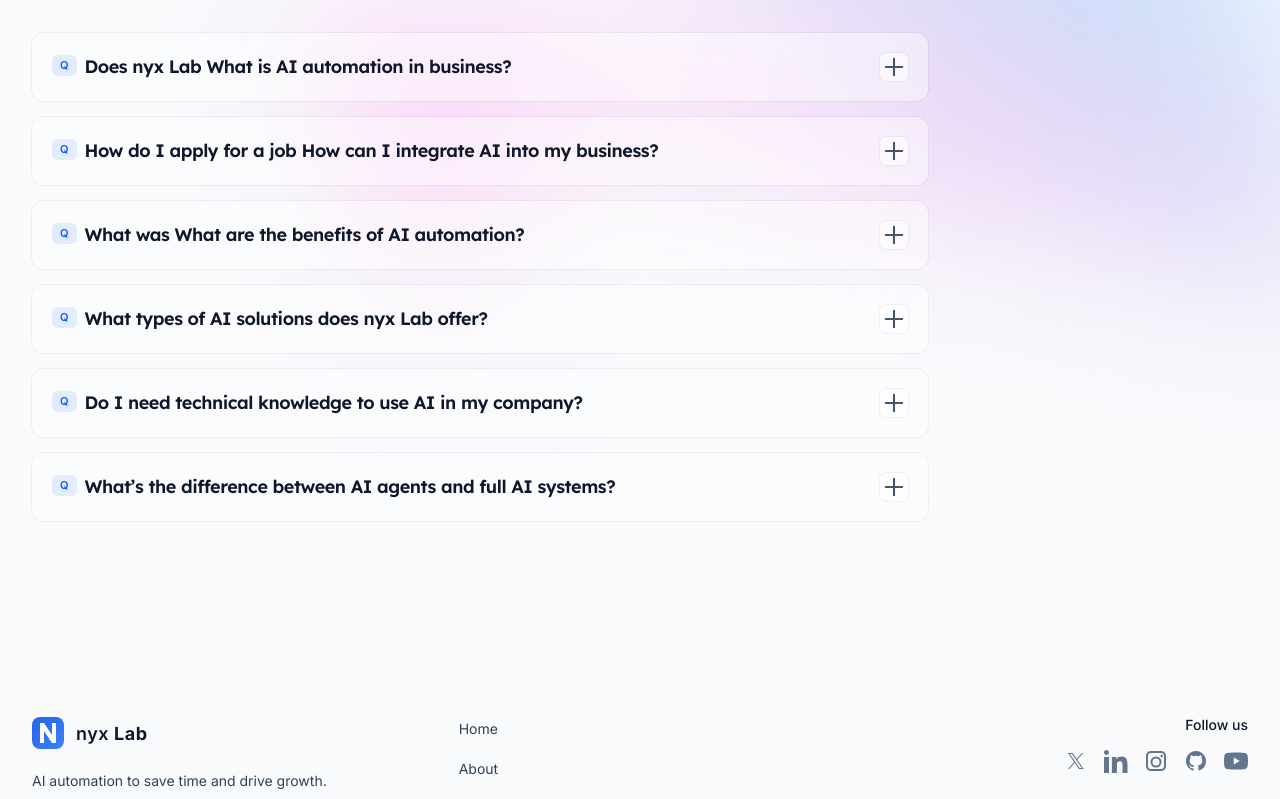
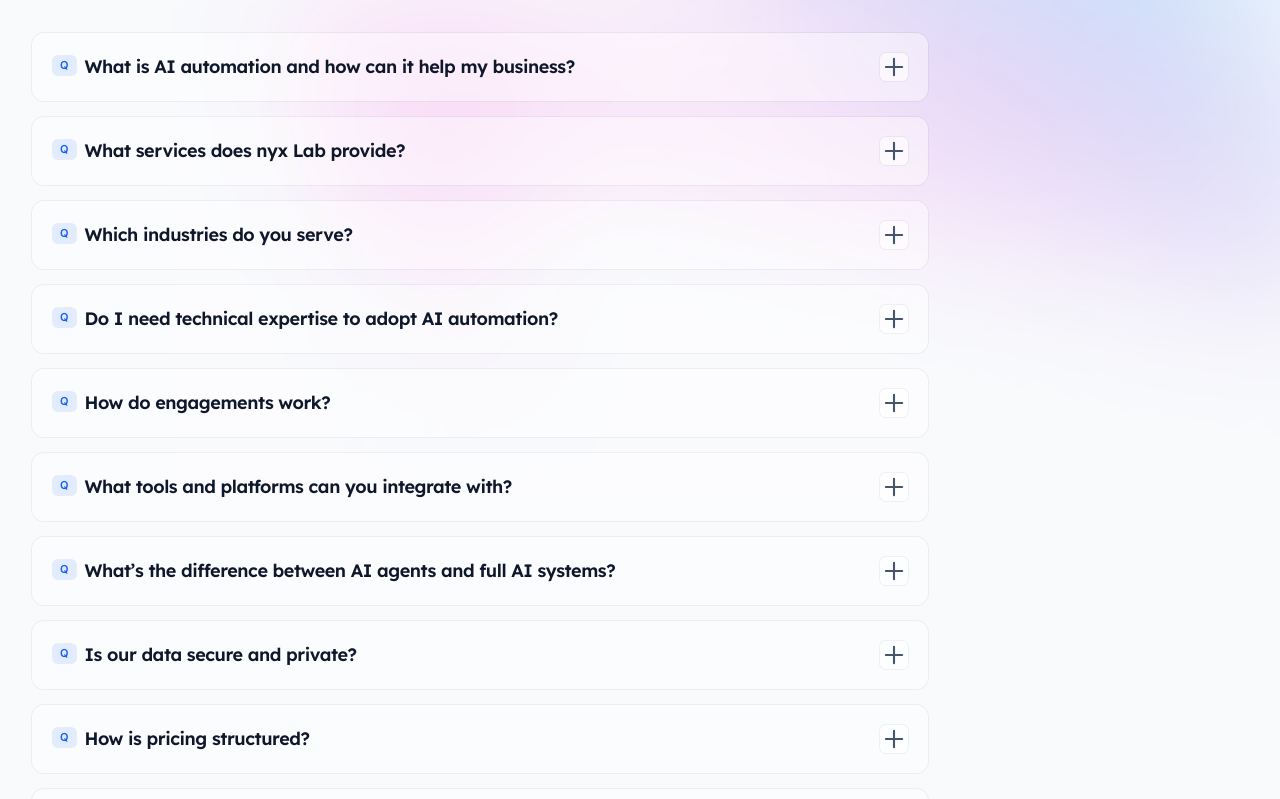
Before and after one commit to ahmadyousafdata-rgb/nyc-lab-1, a Next.js app: page / in a window 1280 px wide. Shown: the part 5440-6239 px from the top of the page. Built offline with nearby package versions, Linux system fonts and the light colour scheme; no server answers.

Commit message:
FAQ: rewrite content for AI automation focus
Clarify services, industries, process, integrations, security, pricing, timelines. Keep component and styling unchanged.

```diff
--- a/src/components/Faqs.jsx
+++ b/src/components/Faqs.jsx
@@ -21,37 +21,62 @@ function MinusIcon(props) {
   )
 }
 
-// Flattened FAQ content (from previous version)
+// AI automation-focused FAQ content for nyx Lab
 const faqs = [
   {
-    question: 'Does nyx Lab What is AI automation in business?',
+    question: 'What is AI automation and how can it help my business?',
     answer:
-      'Well no, but if you move AI automation uses artificial intelligence to perform tasks, processes, or decisions without constant human input. In business, it streamlines operations, reduces costs, and improves accuracy across departments like Real estate Agent, sales, marketing, HR, and customer service. company offshore you can probably ignore it.',
+      'AI automation uses machine learning and LLMs to handle repetitive tasks, orchestrate workflows, and make data-driven decisions without constant human input. For most teams this means faster response times, fewer manual errors, and lower costs across sales, operations, customer service, and back-office work.',
   },
   {
-    question: 'How do I apply for a job How can I integrate AI into my business?',
+    question: 'What services does nyx Lab provide?',
     answer:
-      'We only hire our Start by identifying areas with repetitive tasks or data-heavy decisions. Then, define clear goals and choose the right AI tools or partners. At The Gen AI, we guide teams through AI strategy, pilot projects, and full-scale implementation.',
+      'We design, build, and operate AI systems: lead capture and qualification, proposal and presentation automation, inbox triage and follow-ups, scheduling and CRM updates, executive enablement and training, and custom end-to-end integrations tailored to your stack.',
   },
   {
-    question: 'What was What are the benefits of AI automation?',
+    question: 'Which industries do you serve?',
     answer:
-      'AI automation boosts productivity, speeds up operations, reduces manual errors, and lowers costs. It also enhances customer experience and enables your team to focus on high-value tasks instead of repetitive ones.',
+      'We focus on real estate, healthcare administration, and e‑commerce, and also support professional services and B2B teams. Our systems plug into tools you already use to remove busywork and accelerate revenue workflows.',
   },
   {
-    question: 'What types of AI solutions does nyx Lab offer?',
+    question: 'Do I need technical expertise to adopt AI automation?',
     answer:
-      'AI-powered business development, Proposal & Presentation Automation, AI Strategy & Executive Training, Internal Project Brief Generator, Custom end-to-end AI integrations tailored to your business goals',
+      'No. We implement user-friendly workflows and provide onboarding and training so your team can use the system day one. We handle design, setup, integrations, monitoring, and iteration.',
   },
   {
-    question: 'Do I need technical knowledge to use AI in my company?',
+    question: 'How do engagements work?',
     answer:
-      'Not at all. We design user-friendly systems and provide advisory support, enabling your team to adopt AI without requiring deep technical expertise. We focus on business results, not complexity.',
+      'We start with a short discovery to identify high-ROI use cases, run a focused pilot (1–3 weeks), then scale to a production system with measurable KPIs. We can hand off to your team or operate the system for you.',
+  },
+  {
+    question: 'What tools and platforms can you integrate with?',
+    answer:
+      'Common integrations include CRM (HubSpot, Salesforce), communication (iMessage, SMS, email), calendars, EHR/EMR and scheduling tools, e‑commerce platforms, and internal databases/APIs. If it has an API, we can usually connect it.',
   },
   {
     question: 'What’s the difference between AI agents and full AI systems?',
     answer:
-      'AI agents are tools that handle isolated tasks, like sending emails or answering queries. AI systems are broader, combining agents, data flows, and automation into a cohesive solution that delivers measurable outcomes. We build systems that drive real business value.',
+      'AI agents complete specific tasks (qualify a lead, draft a reply). Full systems connect multiple agents with data pipelines, business rules, and human-in-the-loop steps to deliver reliable outcomes. nyx Lab designs for reliability, auditability, and ROI.',
+  },
+  {
+    question: 'Is our data secure and private?',
+    answer:
+      'Yes. We follow least-privilege access, segregated environments, encryption in transit and at rest when supported by the platform, and vendor controls aligned to your requirements. We can scope deployments to use your accounts and data retention policies.',
+  },
+  {
+    question: 'How is pricing structured?',
+    answer:
+      'Pricing depends on scope and usage. Typical models include a fixed pilot, then a monthly platform and maintenance fee plus pass-through model/API costs. We define clear KPIs so value and spend stay aligned.',
+  },
+  {
+    question: 'How quickly will we see results?',
+    answer:
+      'Most pilots deliver measurable impact within the first 2–3 weeks (faster response times, higher conversion, fewer manual touches). Production rollouts follow once KPIs are validated.',
+  },
+  {
+    question: 'How do we get started?',
+    answer:
+      'Send us a brief about your workflow and tools. We will identify quick wins and propose a pilot plan with timeline, integrations, and expected ROI.',
   },
 ]
 
```
